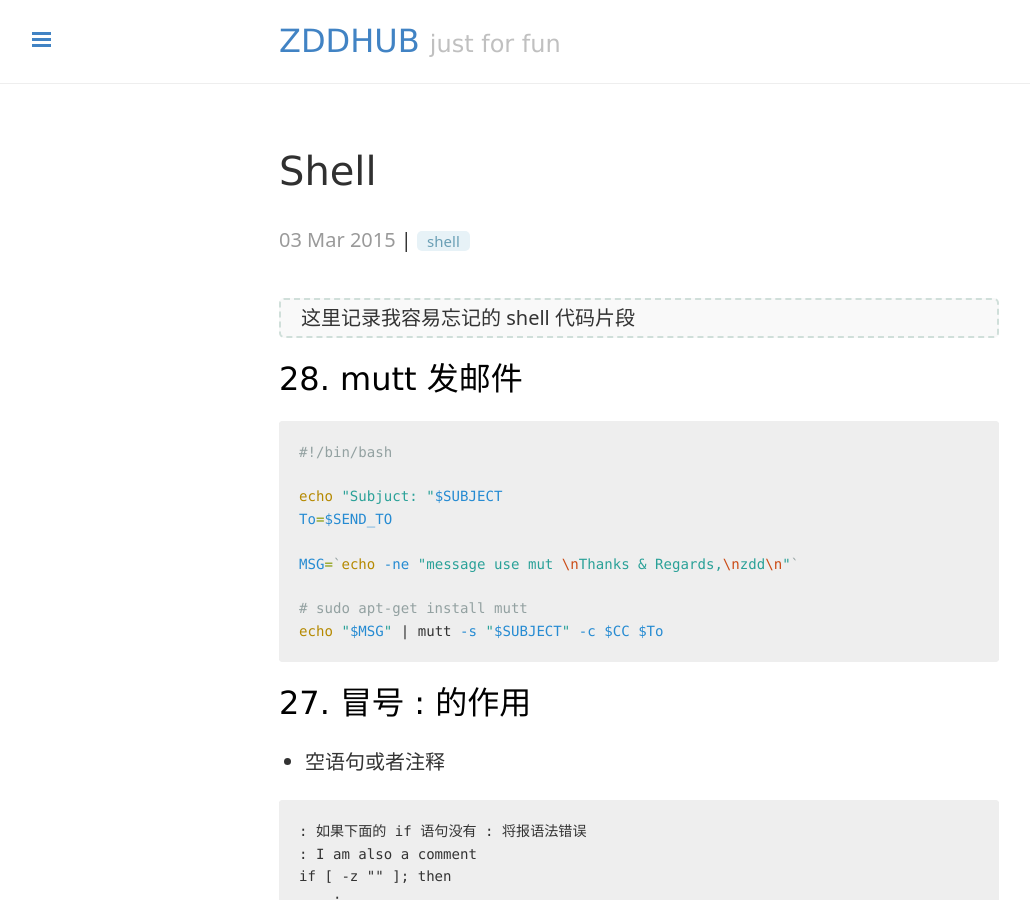
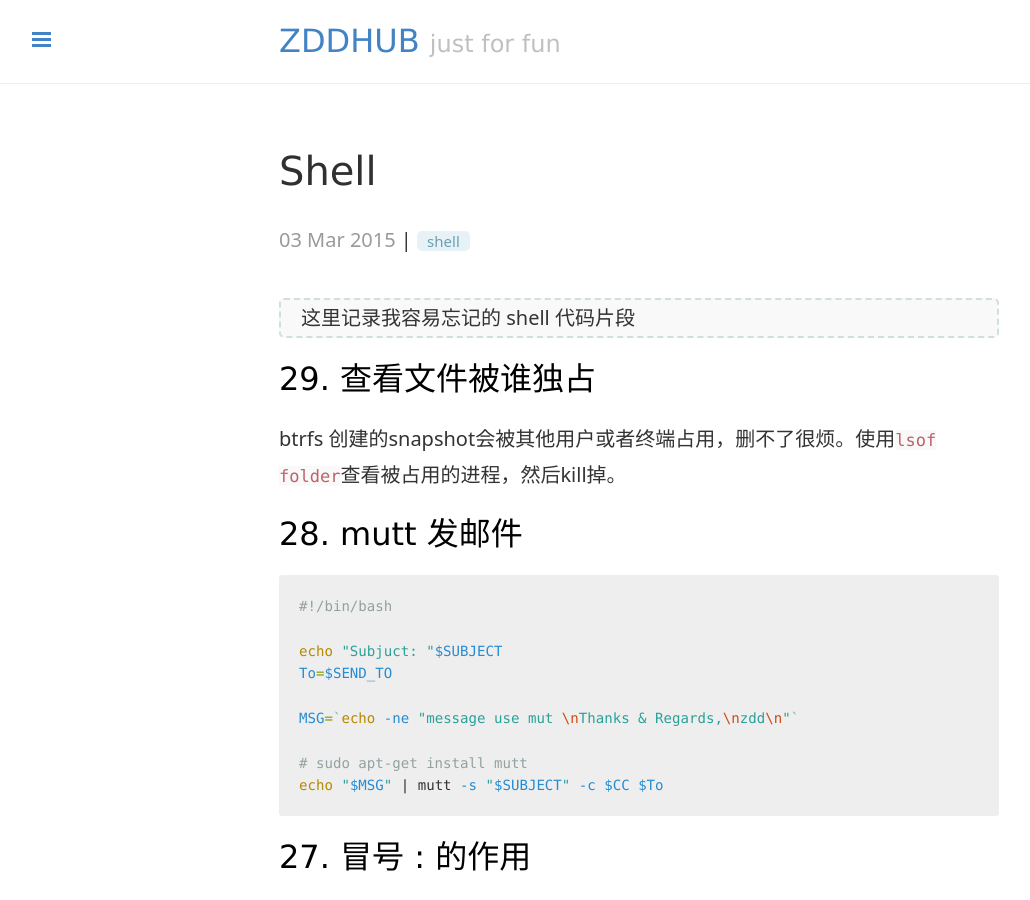
Before and after one commit to zddhub/zddhub.github.io, a Jekyll site: the page built from _posts/2015-03-03-shell.md, in a window 1280 px wide and 900 px high. Shown: the whole window, without its empty margins (1-1031 px from the left). Built offline with Jekyll 4.4.1, drawn with Linux system fonts in a browser that asks for light colours; comment, search, counter and statistics services are not loaded.

Commit message:
Add lsof command

```diff
--- a/_posts/2015-03-03-shell.md
+++ b/_posts/2015-03-03-shell.md
@@ -8,6 +8,11 @@ tags: "shell"
 > 这里记录我容易忘记的 shell 代码片段
 
 <!-- more -->
+
+### 29. 查看文件被谁独占
+
+btrfs 创建的snapshot会被其他用户或者终端占用，删不了很烦。使用`lsof folder`查看被占用的进程，然后kill掉。
+
 
 ### 28. mutt 发邮件
 
```
